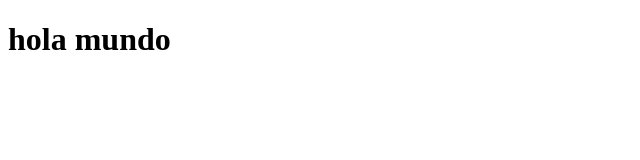
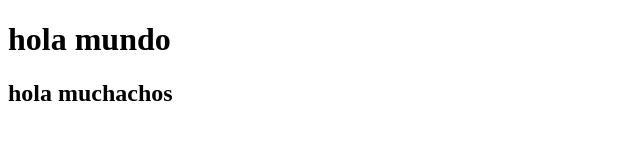
Before and after one commit to meligutierrez3458/claseejemploacamica, a plain HTML site: page algo.html in a window 1280 px wide. Shown: the whole page, without its empty margins (0-640 px from the left). Drawn offline with Linux system fonts and the light colour scheme.

Commit message:
añadi un h2

```diff
--- a/algo.html
+++ b/algo.html
@@ -7,5 +7,6 @@
 </head>
 <body>
     <h1>hola mundo</h1>
+    <h2>hola muchachos</h2>
 </body>
 </html>
```
